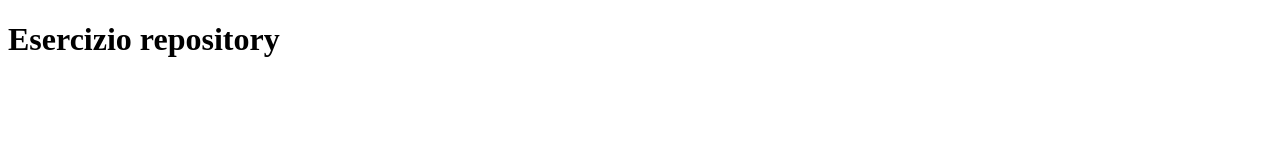
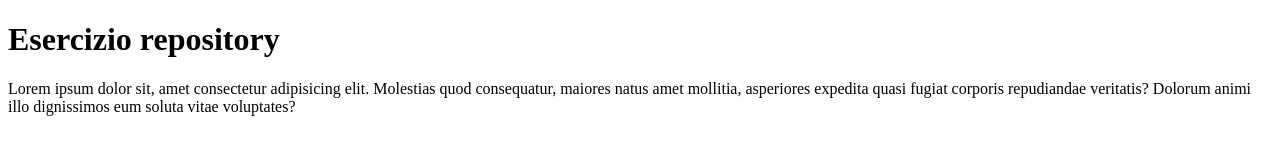
Before and after one commit to Nicolebalzano/htmlcss-hello, a plain HTML site: page index.html in a window 1280 px wide. Drawn offline with Linux system fonts and the light colour scheme.

Commit message:
feat: element added

```diff
--- a/index.html
+++ b/index.html
@@ -7,5 +7,6 @@
 </head>
 <body>
     <h1>Esercizio repository</h1>
+    <p>Lorem ipsum dolor sit, amet consectetur adipisicing elit. Molestias quod consequatur, maiores natus amet mollitia, asperiores expedita quasi fugiat corporis repudiandae veritatis? Dolorum animi illo dignissimos eum soluta vitae voluptates?</p>
 </body>
 </html>
```
